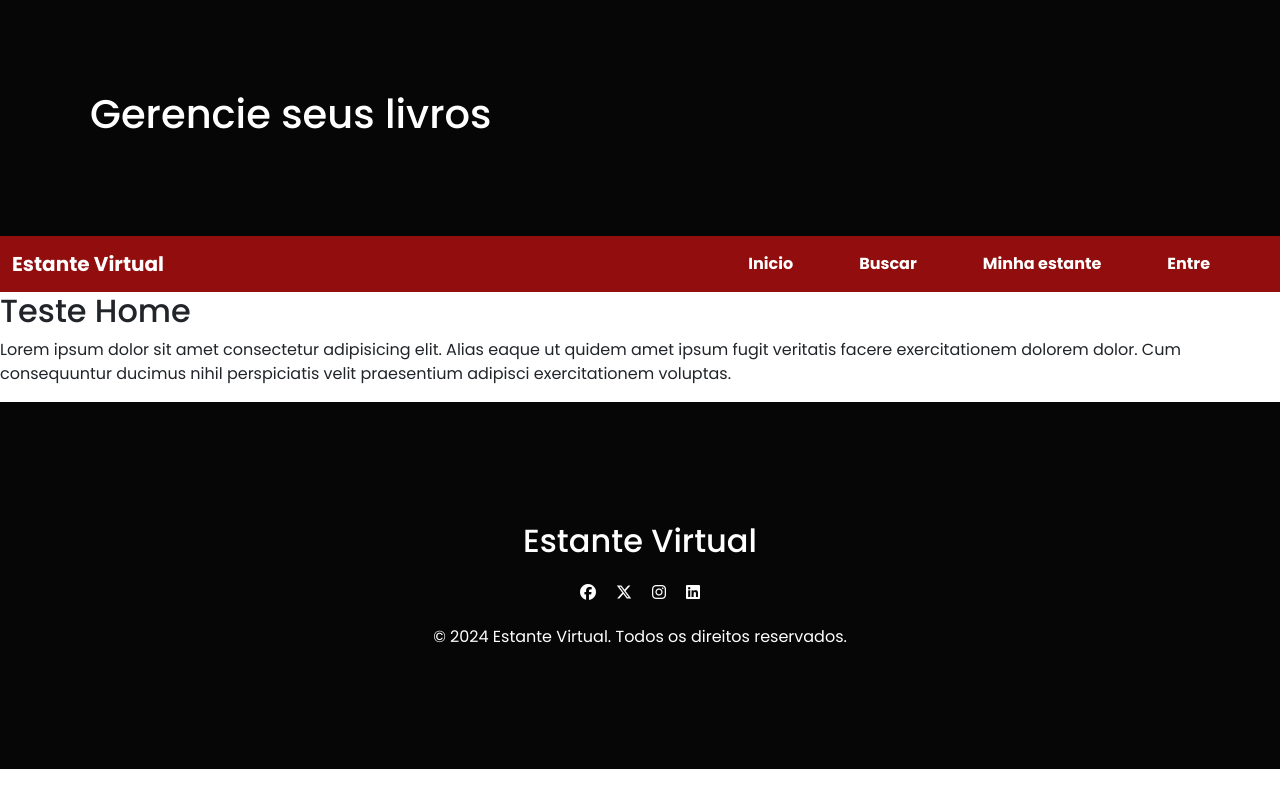
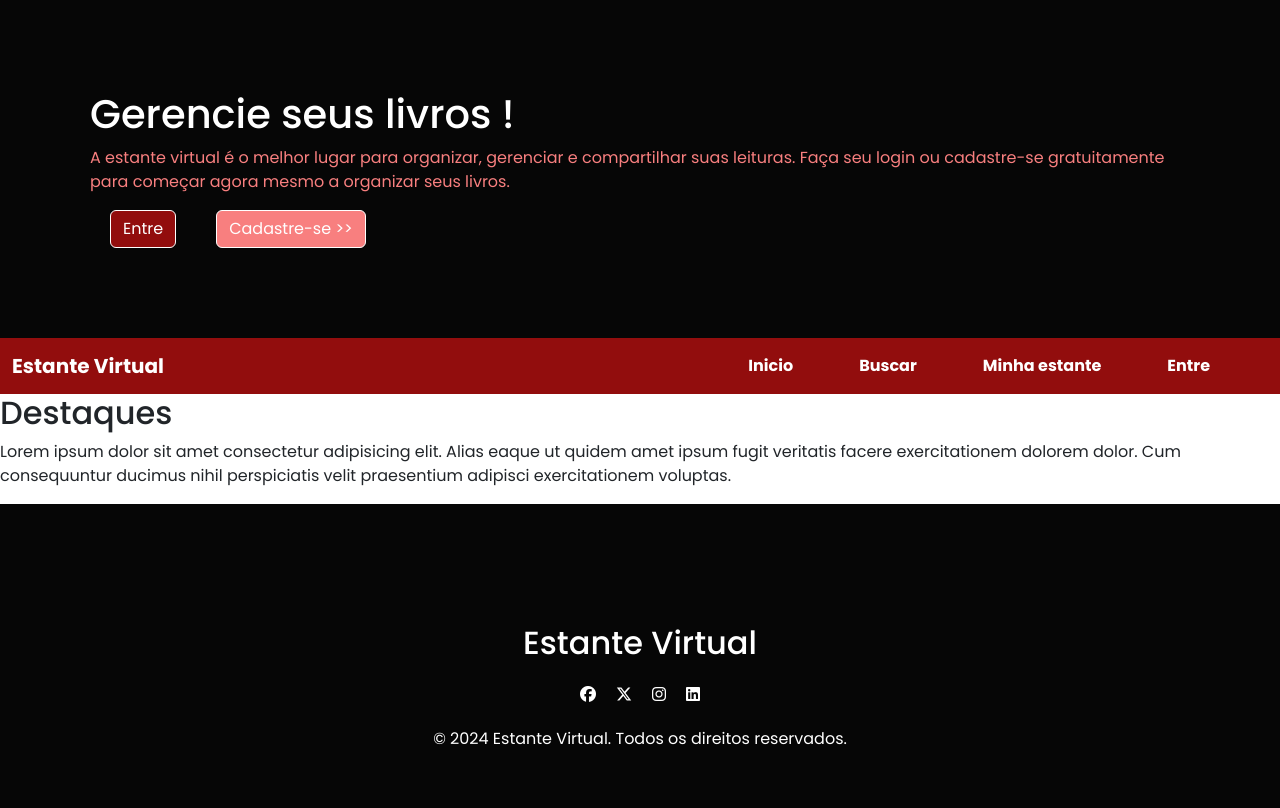
Before and after one commit to carlla15/estante_virtual, a Vue app in the folder Estante_Virtual/: page / in a window 1280 px wide. Shown: the top 808 px of the page. Built offline with nearby package versions, Linux system fonts and the light colour scheme.

Commit message:
Montagem do header

```diff
--- a/Estante_Virtual/src/assets/base.css
+++ b/Estante_Virtual/src/assets/base.css
@@ -1,10 +1,13 @@
-*{
+* {
   padding: 0;
   margin: 0;
 }
 
 :root {
   --color_1: #920D0D;
+  --color_1_hover: #6d0b0b;
+  --color_2: #F87F7F;
+  --color_2_hover:#ac5959;
   --color_white: #ffff;
   --color_black: #060606;
 }
--- a/Estante_Virtual/src/views/HomeView.vue
+++ b/Estante_Virtual/src/views/HomeView.vue
@@ -4,10 +4,19 @@ import BaseLayout from '@/components/BaseLayout.vue';
 
 <template>
   <header>
-    <h1>Gerencie seus livros</h1>
+    <h1>Gerencie seus livros !</h1>
+    <p>
+      A estante virtual é o melhor lugar para organizar, gerenciar e compartilhar suas leituras.
+      Faça seu login ou cadastre-se gratuitamente para começar agora mesmo a organizar seus livros.
+    </p>
+
+    <a class="btn btn-primary btn-entrar" href="#" role="button">Entre</a>
+    <a class="btn btn-primary btn-casdastrar" href="#" role="button">Cadastre-se >></a>
+
   </header>
+
   <BaseLayout>
-    <h2>Teste Home</h2>
+    <h2>Destaques</h2>
     <p>
       Lorem ipsum dolor sit amet consectetur adipisicing elit. Alias eaque ut quidem amet ipsum fugit veritatis facere
       exercitationem dolorem dolor. Cum consequuntur ducimus nihil perspiciatis velit praesentium adipisci
@@ -18,8 +27,38 @@ import BaseLayout from '@/components/BaseLayout.vue';
 
 <style scoped>
 header {
-  color: var(--color_white);
   background: var(--color_black);
   padding: 90px;
+
+  & h1 {
+    color: var(--color_white);
+  }
+
+  & p {
+    color: var(--color_2);
+  }
+
+  & .btn-primary {
+    border-color: var(--color_white);
+    margin-left: 20px;
+    margin-right: 20px;
+  }
+
+  & .btn-entrar {
+    background-color: var(--color_1);
+  }
+
+  & .btn-casdastrar {
+    background-color: var(--color_2);
+  }
+
+  & .btn-entrar:hover {
+    background-color: var(--color_1_hover);
+  }
+
+  & .btn-casdastrar:hover {
+    background-color: var(--color_2_hover);
+  }
+
 }
 </style>
```
